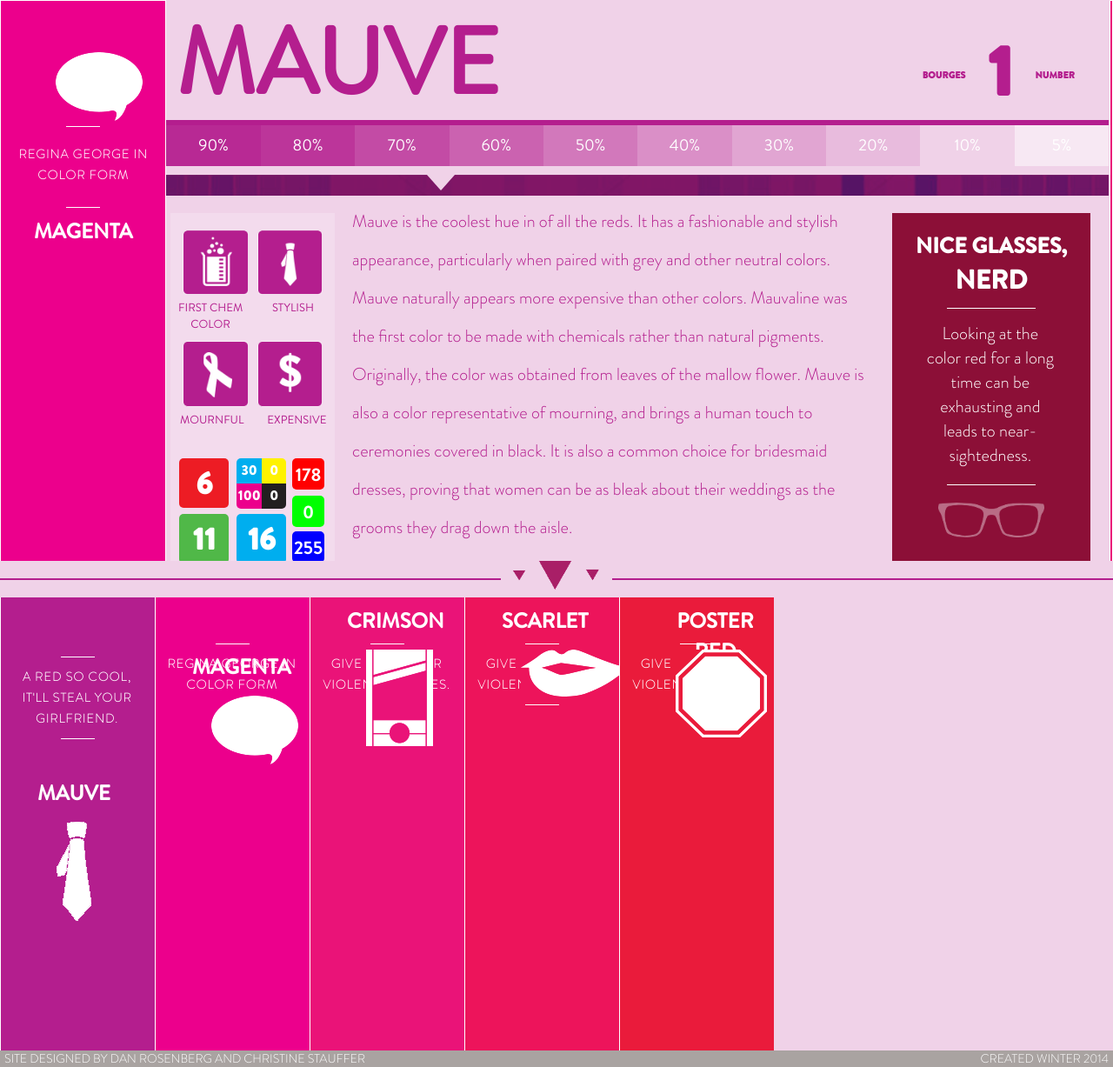
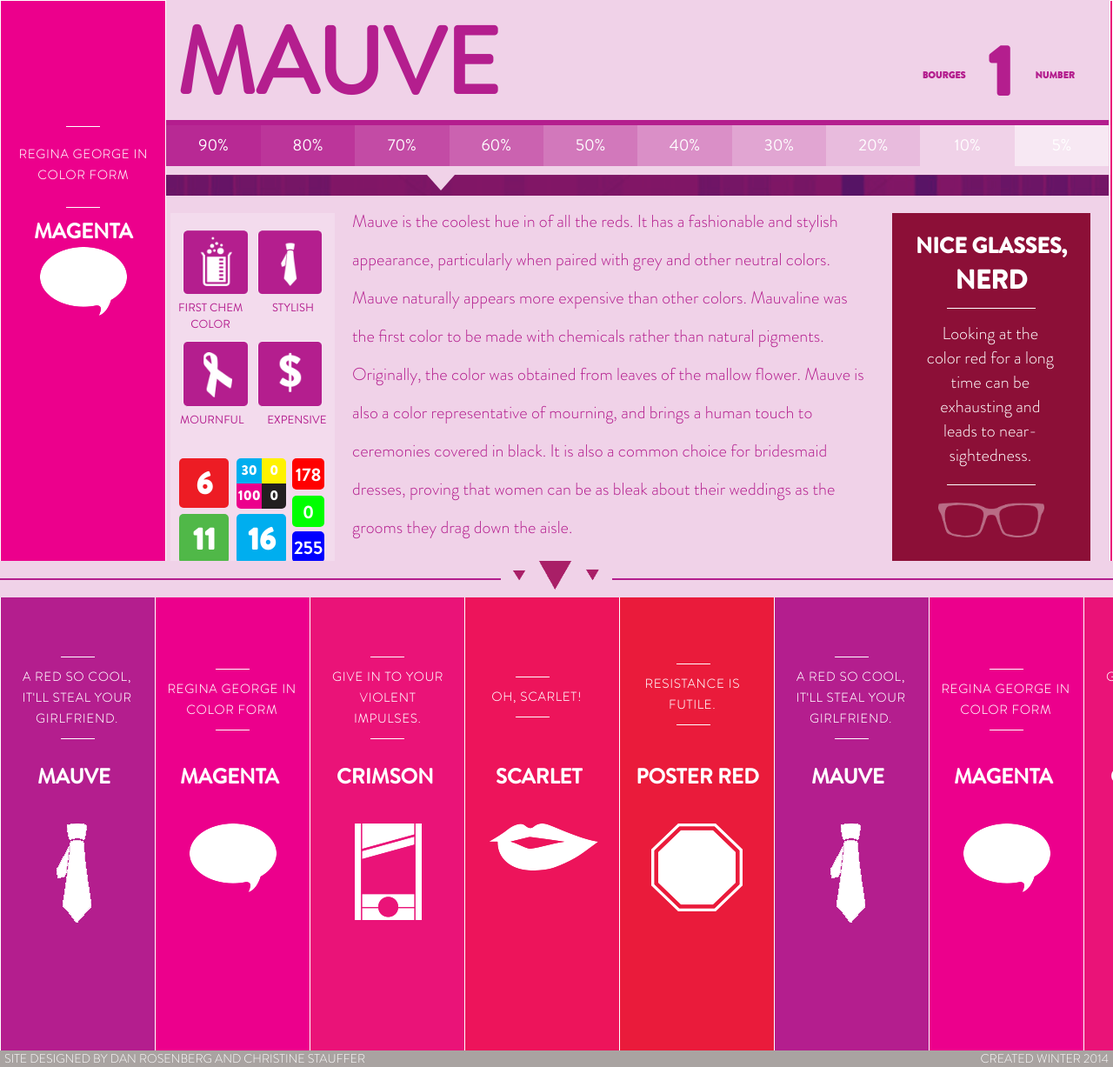
Before and after one commit to kryss88ltj/colorbook, a PHP site: page /mauve.php in a window 1280 px wide. Shown: the whole page at 87% size. Run offline with PHP 8.4, Linux system fonts and the light colour scheme; some libraries are stand-ins or nearby versions.

Commit message:
working on transition to bottom nav

```diff
--- a/assets/css/bottom-nav.css
+++ b/assets/css/bottom-nav.css
@@ -26,11 +26,6 @@
     display: block;
   }
 
-  .top-scroll-text {
-    position: absolute;
-    top: 15px;
-  }
-
   #scroll-nav ul li h5 {
     text-transform: uppercase;
     font-family: "brandon_grotesquethin";
@@ -44,11 +39,6 @@
     line-height: 24px;
   }
 
-  .scroll-nav-title {
-    position: relative;
-    top: 100px;
-  }
-
   .top-title-line {
     margin: 3.3125em auto 0;
     display: table;
@@ -59,11 +49,6 @@
     display: table;
   }
 
-  .bottom-scroll-text {
-    position: absolute;
-    top: 35px;
-  }
-
   #scroll-nav h4 {
     font-size: 24px;
     color: #fff;
@@ -71,19 +56,6 @@
     text-transform: uppercase;
     text-align: center;
     float: left;
-    position: absolute;
-    top: 10px;
-    left: 42px;
-  }
-
-  .icon {
-    margin: 0 auto;
-    display: table;
-    /*float: left;*/
-    /*width: 100%;*/
-    position: absolute;
-    top: 60px;
-    left: 64px;
   }
 
   .nav {
@@ -91,7 +63,7 @@
     width: 177px;
     height: 540px;
     position: relative;
-  /*  -webkit-transition: width .3s ease-in-out;
+ /*   -webkit-transition: width .3s ease-in-out;
     -moz-transition: width .3s ease-in-out;
     -o-transition: width .3s ease-in-out;
     transition: width .3s ease-in-out;*/
@@ -99,6 +71,131 @@
 
   .nav:hover {
     /*width: 220px;*/
+  }
+  /****************************************/
+  /* Scrolling Nav Individual Positioning */
+  /****************************************/
+
+  .mauve-nav .top-scroll-text {
+    position: absolute;
+    top: 15px;
+  }
+
+  .mauve-nav .bottom-scroll-text {
+    position: absolute;
+    top: 35px;
+  }
+
+  .mauve-nav h4 {
+    position: absolute;
+    top: 154px;
+    left: 42px;
+  }
+
+  .mauve-nav .icon {
+    position: absolute;
+    top: 225px;
+    left: 64px;
+  }
+
+  .magenta-nav .top-scroll-text {
+    position: absolute;
+    top: 29px;
+  }
+
+  .magenta-nav .bottom-scroll-text {
+    position: absolute;
+    top: 35px;
+  }
+
+  .magenta-nav h4 {
+    position: absolute;
+    top: 154px;
+    left: 28px;
+  }
+
+  .magenta-nav .icon {
+    position: absolute;
+    top: 225px;
+    left: 39px;
+  }
+
+  .crimson-nav h5 {
+    width: 81% !important;
+    margin-left: .6em !important;
+  }
+
+  .crimson-nav .top-scroll-text {
+    position: absolute;
+    top: 15px;
+  }
+
+  .crimson-nav .bottom-scroll-text {
+    position: absolute;
+    top: 35px;
+  }
+
+  .crimson-nav h4 {
+    position: absolute;
+    top: 154px;
+    left: 30px;
+  }
+
+  .crimson-nav .icon {
+    position: absolute;
+    top: 225px;
+    left: 51px;
+  }
+
+  .scarlet-nav .top-scroll-text {
+    position: absolute;
+    top: 38px;
+    left: 25px;
+  }
+
+  .scarlet-nav .bottom-scroll-text {
+    position: absolute;
+    top: 35px;
+  }
+
+  .scarlet-nav h4 {
+    position: absolute;
+    top: 154px;
+    left: 35px;
+  }
+
+  .scarlet-nav .icon {
+    position: absolute;
+    top: 225px;
+    left: 28px;
+  }
+
+  .scarlet-nav h5 {
+    width: 100% !important;
+  }
+
+  .poster-red-nav .top-scroll-text {
+    position: absolute;
+    top: 23px;
+  }
+
+  .poster-red-nav .bottom-scroll-text {
+    position: absolute;
+    top: 35px;
+  }
+
+  .poster-red-nav h4 {
+    position: absolute;
+    top: 154px;
+    left: 13px;
+    width: 152px;
+
+  }
+
+  .poster-red-nav .icon {
+    position: absolute;
+    top: 225px;
+    left: 36px;
   }
 
   .mauve-nav {background: #b41e8e;}
--- a/assets/css/mauve.css
+++ b/assets/css/mauve.css
@@ -30,6 +30,10 @@
   padding-top: 5%;
   margin: 0;
   overflow: hidden;
+}
+
+.left-nav a, .right-nav a {
+  display: block;
 }
 
   .left-nav h5, .right-nav  h5 {
--- a/assets/js/main.js
+++ b/assets/js/main.js
@@ -82,7 +82,7 @@ $(document).ready(function() {
   $( ".right-nav" ).hover(
     function() {
       // $( ".main-section" ).css('overflow', 'hidden');
-      $( ".right-nav h4, .right-nav h5, .right-nav img" ).css('overflow', 'hidden');
+      $( ".right-nav h4, .right-nav h5, .right-nav img" ).css('overflow', 'visible');
       $( ".right-nav" ).animate( {"width": "14.8%"}, 200 );
       $( ".left-nav" ).animate( {"width": "0.19%"}, 200 );
       $( ".right-nav h4, .right-nav h5, .right-nav img" ).fadeToggle();
@@ -90,7 +90,7 @@ $(document).ready(function() {
 
     }, function() {
       // $( ".main-section" ).css('overflow', 'hidden');
-      $( ".right-nav h4, .right-nav h5, .right-nav img" ).css('overflow', 'hidden');
+      $( ".right-nav h4, .right-nav h5, .right-nav img" ).css('overflow', 'visible');
       $( ".left-nav" ).animate( { "width": "7.5%" }, 300 ).css('overflow', 'hidden');;
       $( ".right-nav" ).animate( { "width": "7.5%" }, 300 ).css('overflow', 'hidden');
 
@@ -118,6 +118,30 @@ $(document).ready(function() {
     }
   );
 
+  // console.log($( "#scroll-nav").scrollTop());
+
+  $(window).scroll(function(){
+    var top = $(this).scrollTop();
+    // var navTop = $("#scroll-nav").scrollTop(668);
+    console.log(top);
+    // console.log(navTop);
+
+    if(top > 150){
+    console.log("past 250");
+
+      var body = $("body");
+      body.animate({scrollTop: 668}, 1000, 'swing', function() {
+        $(window).scroll(function() {
+          console.log("i'm scrolling");
+          $(window).animate({scrollTop: 0}, 1000, 'swing', function() {
+          });
+        });
+      });
+
+    }
+  });
+
+
 
 
 }); // end global
--- a/footer.php
+++ b/footer.php
@@ -8,7 +8,7 @@
             <img class="top-title-line" src="assets/img/nav/nav-title-line.png" alt="title line">
             <h5>A RED SO COOL, IT&#39;LL STEAL YOUR GIRLFRIEND.</h5>
             <img class="bottom-title-line" src="assets/img/nav/nav-title-line.png" alt="title line">
-          <div>
+          </div>
           <div class="bottom-scroll-text">
             <h4>mauve</h4>
             <img class="icon" src="assets/img/nav/mauve-icon.png" alt="mauve icon">
@@ -16,69 +16,113 @@
        </a></li>
 
        <li class="magenta-nav nav"><a href="magenta.php">
+          <div class="top-scroll-text">
             <img class="top-title-line" src="assets/img/nav/nav-title-line.png" alt="title line">
             <h5>REGINA GEORGE IN COLOR FORM</h5>
             <img class="bottom-title-line" src="assets/img/nav/nav-title-line.png" alt="title line">
+          </div>
+          <div class="bottom-scroll-text">
             <h4>magenta</h4>
             <img class="icon" src="assets/img/nav/magenta-icon.png" alt="magenta icon">
+          </div>
        </a></li>
 
-       <li class="crimson-nav nav">
+       <li class="crimson-nav nav"><a href="crimson.php">
+        <div class="top-scroll-text">
           <img class="top-title-line" src="assets/img/nav/nav-title-line.png" alt="title line">
           <h5>GIVE IN TO YOUR VIOLENT IMPULSES.</h5>
           <img class="bottom-title-line" src="assets/img/nav/nav-title-line.png" alt="title line">
+        </div>
+        <div class="bottom-scroll-text">
          <h4>crimson</h4>
          <img class="icon" src="assets/img/nav/crimson-icon.png" alt="crimson icon">
-       </li>
-       <li class="scarlet-nav nav">
+        </div>
+       </a></li>
+
+      <li class="scarlet-nav nav"><a href="scarlet.php">
+        <div class="top-scroll-text">
+          <img class="top-title-line" src="assets/img/nav/nav-title-line.png" alt="title line">
+          <h5>OH, SCARLET!</h5>
+          <img class="bottom-title-line" src="assets/img/nav/nav-title-line.png" alt="title line">
+        </div>
+        <div class="bottom-scroll-text">
+          <h4>scarlet</h4>
+          <img class="icon" src="assets/img/nav/scarlet-icon.png" alt="scarlet icon">
+        </div>
+      </a></li>
+
+      <li class="poster-red-nav nav"><a href="poster-red.php">
+        <div class="top-scroll-text">
+          <img class="top-title-line" src="assets/img/nav/nav-title-line.png" alt="title line">
+          <h5>RESISTANCE IS FUTILE.</h5>
+          <img class="bottom-title-line" src="assets/img/nav/nav-title-line.png" alt="title line">
+        </div>
+        <div class="bottom-scroll-text">
+          <h4>poster red</h4>
+          <img class="icon" src="assets/img/nav/poster-red-icon.png" alt="poster red icon">
+        </div>
+      </a></li>
+
+      <li class="mauve-nav nav"><a href="mauve.php">
+          <div class="top-scroll-text">
+            <img class="top-title-line" src="assets/img/nav/nav-title-line.png" alt="title line">
+            <h5>A RED SO COOL, IT&#39;LL STEAL YOUR GIRLFRIEND.</h5>
+            <img class="bottom-title-line" src="assets/img/nav/nav-title-line.png" alt="title line">
+          </div>
+          <div class="bottom-scroll-text">
+            <h4>mauve</h4>
+            <img class="icon" src="assets/img/nav/mauve-icon.png" alt="mauve icon">
+          </div>
+       </a></li>
+
+       <li class="magenta-nav nav"><a href="magenta.php">
+          <div class="top-scroll-text">
+            <img class="top-title-line" src="assets/img/nav/nav-title-line.png" alt="title line">
+            <h5>REGINA GEORGE IN COLOR FORM</h5>
+            <img class="bottom-title-line" src="assets/img/nav/nav-title-line.png" alt="title line">
+          </div>
+          <div class="bottom-scroll-text">
+            <h4>magenta</h4>
+            <img class="icon" src="assets/img/nav/magenta-icon.png" alt="magenta icon">
+          </div>
+       </a></li>
+
+       <li class="crimson-nav nav"><a href="crimson.php">
+        <div class="top-scroll-text">
           <img class="top-title-line" src="assets/img/nav/nav-title-line.png" alt="title line">
           <h5>GIVE IN TO YOUR VIOLENT IMPULSES.</h5>
           <img class="bottom-title-line" src="assets/img/nav/nav-title-line.png" alt="title line">
+        </div>
+        <div class="bottom-scroll-text">
+         <h4>crimson</h4>
+         <img class="icon" src="assets/img/nav/crimson-icon.png" alt="crimson icon">
+        </div>
+       </a></li>
+
+      <li class="scarlet-nav nav"><a href="scarlet.php">
+        <div class="top-scroll-text">
+          <img class="top-title-line" src="assets/img/nav/nav-title-line.png" alt="title line">
+          <h5>OH, SCARLET!</h5>
+          <img class="bottom-title-line" src="assets/img/nav/nav-title-line.png" alt="title line">
+        </div>
+        <div class="bottom-scroll-text">
           <h4>scarlet</h4>
           <img class="icon" src="assets/img/nav/scarlet-icon.png" alt="scarlet icon">
-       </li>
-        <li class="poster-red-nav nav">
+        </div>
+      </a></li>
+
+      <li class="poster-red-nav nav"><a href="poster-red.php">
+        <div class="top-scroll-text">
           <img class="top-title-line" src="assets/img/nav/nav-title-line.png" alt="title line">
-         <h5>GIVE IN TO YOUR VIOLENT IMPULSES.</h5>
+          <h5>RESISTANCE IS FUTILE.</h5>
           <img class="bottom-title-line" src="assets/img/nav/nav-title-line.png" alt="title line">
+        </div>
+        <div class="bottom-scroll-text">
           <h4>poster red</h4>
           <img class="icon" src="assets/img/nav/poster-red-icon.png" alt="poster red icon">
-       </li>
-<!--        <li class="mauve-nav nav"><a href="mauve.php">
-         <img class="top-title-line" src="assets/img/nav/nav-title-line.png" alt="title line">
-         <h5>A RED SO COOL, IT&#39;LL STEAL YOUR GIRLFRIEND.</h5>
-         <img class="bottom-title-line" src="assets/img/nav/nav-title-line.png" alt="title line">
-         <h4>mauve</h4>
-         <img class="icon" src="assets/img/nav/mauve-icon.png" alt="mauve icon">
+        </div>
       </a></li>
-       <li class="magenta-nav nav">
-         <img class="top-title-line" src="assets/img/nav/nav-title-line.png" alt="title line">
-         <h5>REGINA GEORGE IN COLOR FORM</h5>
-         <img class="bottom-title-line" src="assets/img/nav/nav-title-line.png" alt="title line">
-         <h4>magenta</h4>
-         <img class="icon" src="assets/img/nav/magenta-icon.png" alt="magenta icon">
-       </li>
-       <li class="crimson-nav nav">
-         <img class="top-title-line" src="assets/img/nav/nav-title-line.png" alt="title line">
-         <h5>GIVE IN TO YOUR VIOLENT IMPULSES.</h5>
-         <img class="bottom-title-line" src="assets/img/nav/nav-title-line.png" alt="title line">
-         <h4>crimson</h4>
-         <img class="icon" src="assets/img/nav/crimson-icon.png" alt="crimson icon">
-       </li>
-       <li class="scarlet-nav nav">
-         <img class="top-title-line" src="assets/img/nav/nav-title-line.png" alt="title line">
-         <h5>GIVE IN TO YOUR VIOLENT IMPULSES.</h5>
-         <img class="bottom-title-line" src="assets/img/nav/nav-title-line.png" alt="title line">
-         <h4>scarlet</h4>
-         <img class="icon" src="assets/img/nav/scarlet-icon.png" alt="scarlet icon">
-       </li>
-        <li class="poster-red-nav nav">
-         <img class="top-title-line" src="assets/img/nav/nav-title-line.png" alt="title line">
-         <h5>GIVE IN TO YOUR VIOLENT IMPULSES.</h5>
-         <img class="bottom-title-line" src="assets/img/nav/nav-title-line.png" alt="title line">
-         <h4>poster red</h4>
-         <img class="icon" src="assets/img/nav/poster-red-icon.png" alt="poster red icon">
-       </li> -->
+
      </ul>
 
     <div class="creators">
--- a/mauve.php
+++ b/mauve.php
@@ -17,7 +17,7 @@
       <h5>REGINA GEORGE IN COLOR FORM</h5>
       <img class="bottom-title-line" src="assets/img/nav/nav-title-line.png" alt="title line">
       <h4>magenta</h4>
-      <img class="icon" src="assets/img/nav/magenta-icon.png" alt="magenta icon">
+      <img class="left-nav-icon" src="assets/img/nav/magenta-icon.png" alt="magenta icon">
     </a>
   </nav>
 
@@ -122,13 +122,13 @@
 
   <!-- Side Menu Right -->
   <nav class="right-nav">
-    <a href="magenta.php">
+    <!-- <a href="magenta.php"> -->
       <img class="top-title-line" src="assets/img/nav/nav-title-line.png" alt="title line">
       <h5>REGINA GEORGE IN COLOR FORM</h5>
       <img class="bottom-title-line" src="assets/img/nav/nav-title-line.png" alt="title line">
       <h4>magenta</h4>
-      <img class="icon" src="assets/img/nav/magenta-icon.png" alt="magenta icon">
-    </a>
+      <!-- <img class="right-nav-icon" src="assets/img/nav/magenta-icon.png" alt="magenta icon"> -->
+    <!-- </a> -->
   </nav>
 
 </section> <!-- end entire main section -->
```
Lines whose indentation alone changed are shown as unchanged.
